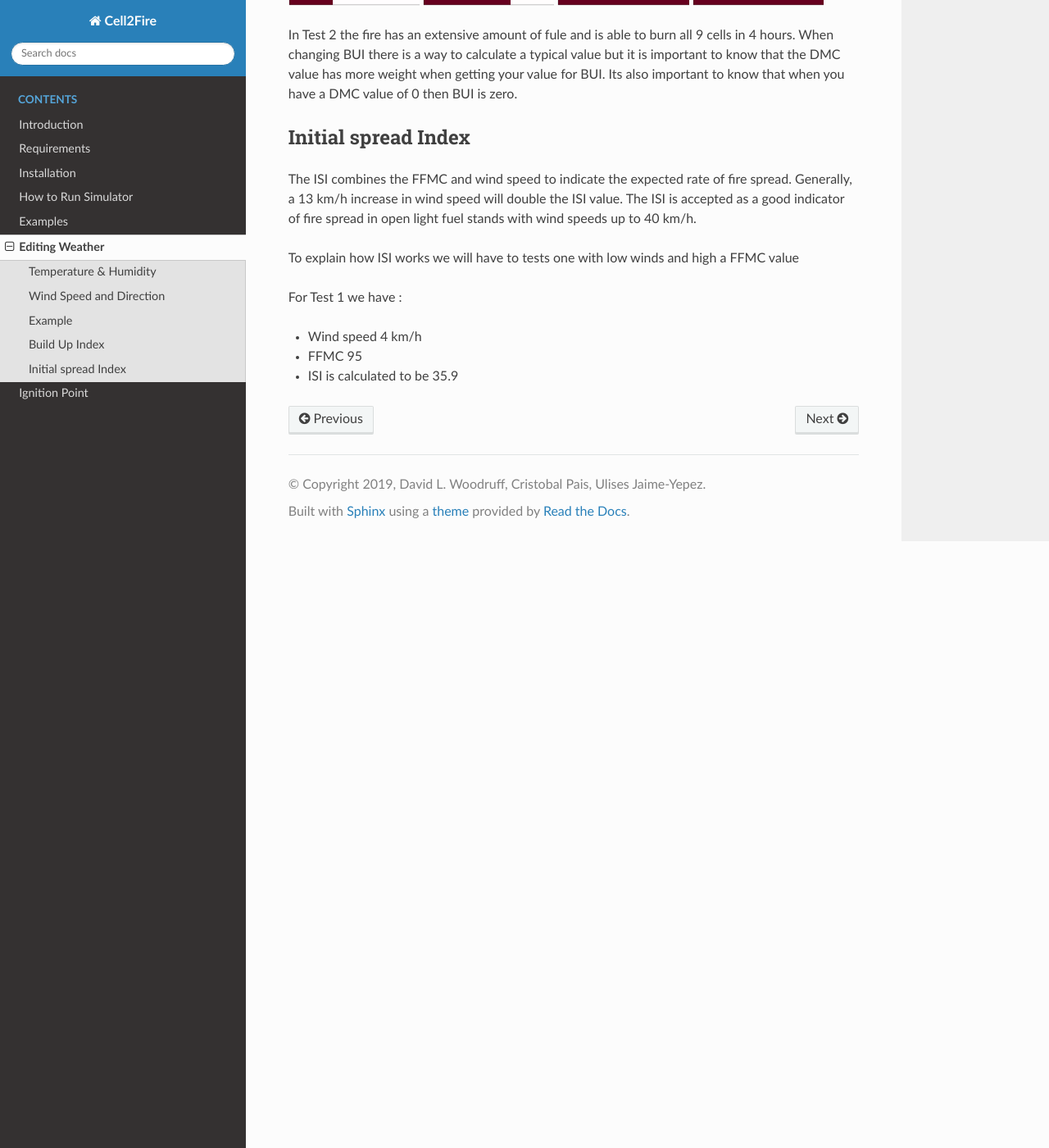
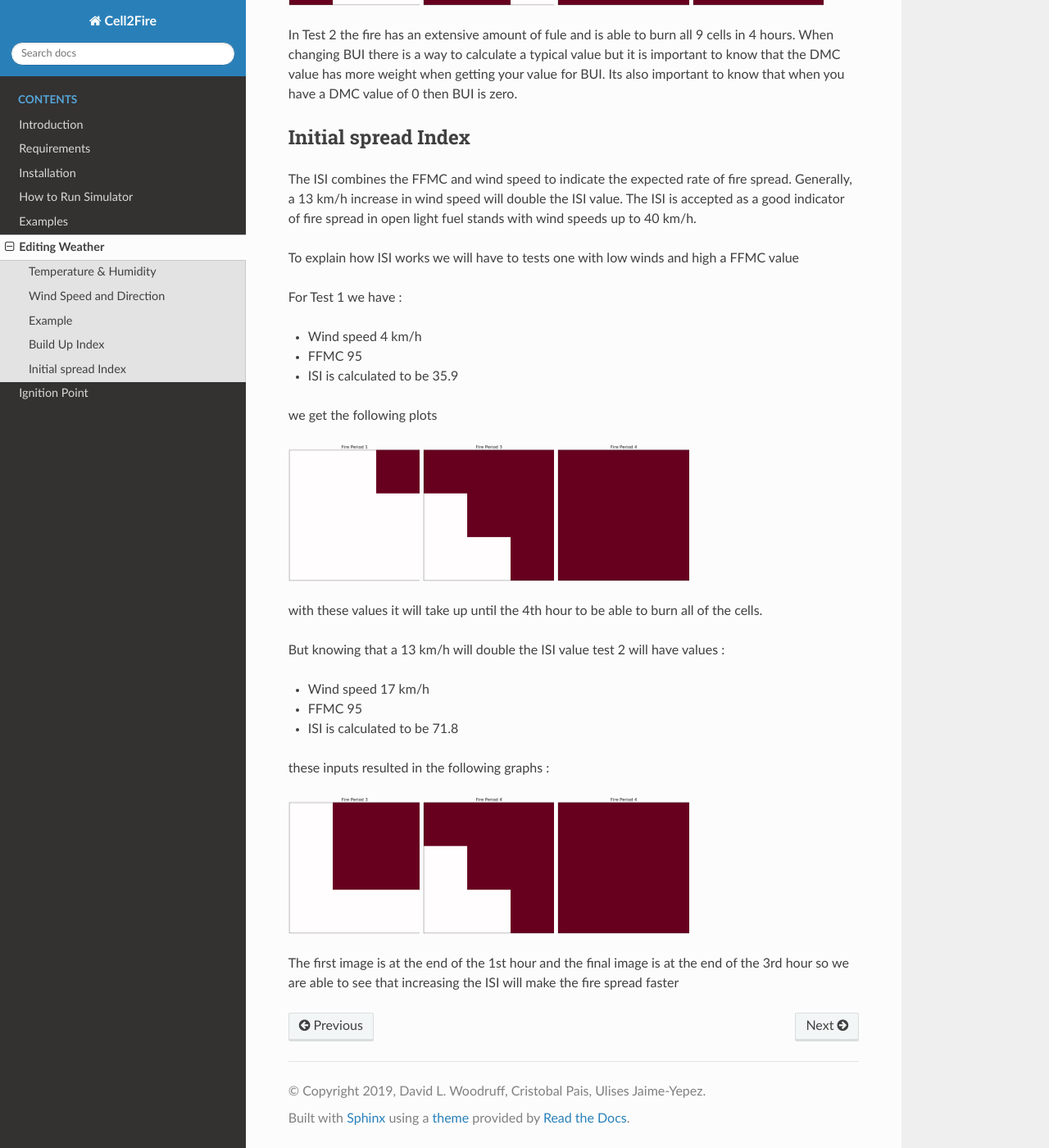
Before and after one commit to cell2fire/Cell2Fire, a Sphinx documentation site: the page built from docsrc/source/rstfiles/Editing.rst, in a window 1280 px wide and 1400 px high, scrolled down 4764 px. Shown: the whole window at 82% size. Built offline with Sphinx 7.4.7 and the Read the Docs theme 2.0.0, drawn with Linux system fonts in a browser that asks for light colours.

Commit message:
info on ISI

```diff
--- a/docsrc/source/rstfiles/Editing.rst
+++ b/docsrc/source/rstfiles/Editing.rst
@@ -142,3 +142,31 @@ For Test 1 we have :
 * Wind speed 4 km/h
 * FFMC 95
 * ISI is calculated to be 35.9
+
+we get the following plots
+
+.. image:: /image/ISI1.png
+  :width: 23%
+.. image:: /image/ISI2.png
+  :width: 23%
+.. image:: /image/ISI4.png
+   :width: 23%
+
+with these values it will take up until the 4th hour to be able to burn all of the cells.
+
+But knowing that a 13 km/h will double the ISI value test 2 will have values :
+
+* Wind speed 17 km/h
+* FFMC 95
+* ISI is calculated to be 71.8
+
+these inputs resulted in the following graphs :
+
+.. image:: /image/ISI5.png
+  :width: 23%
+.. image:: /image/ISI6.png
+  :width: 23%
+.. image:: /image/ISI4.png
+   :width: 23%
+
+The first image is at the end of the 1st hour and the final image is at the end of the 3rd hour so we are able to see that increasing the ISI will make the fire spread faster
```
